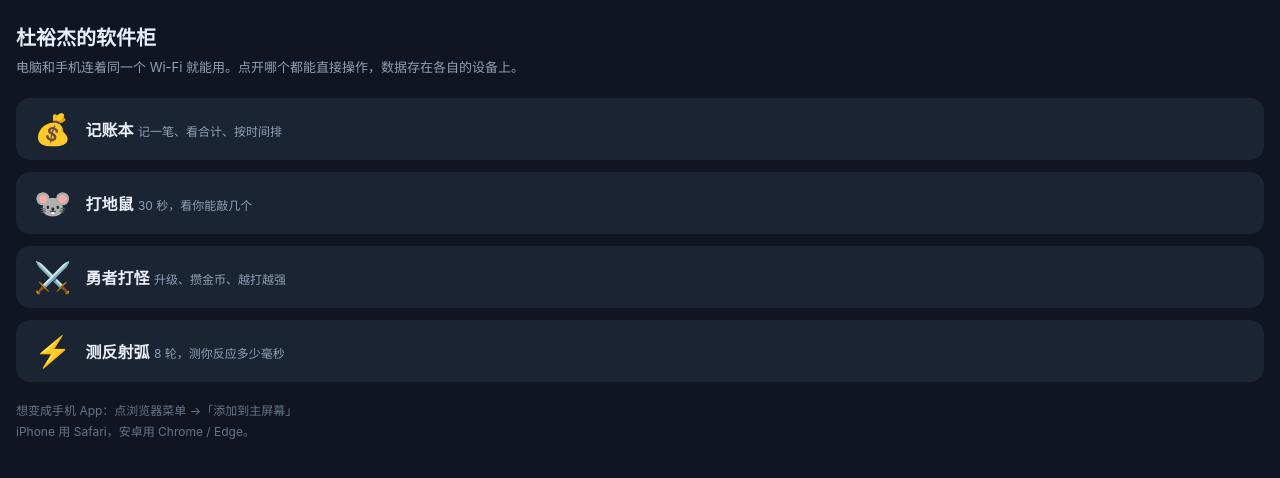
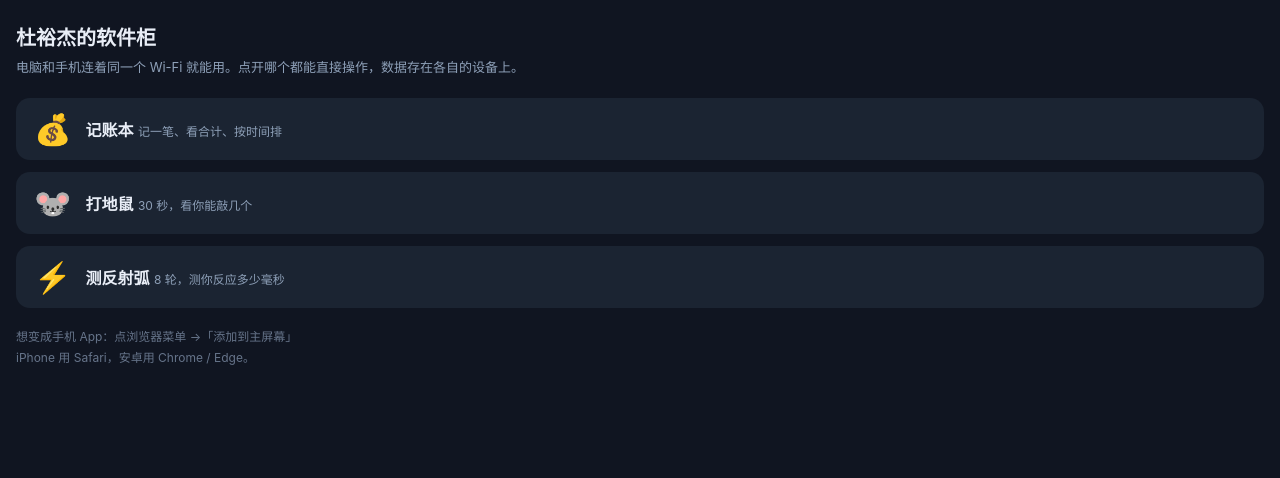
Before and after one commit to duyujie2005/my-apps, a plain HTML site: page index.html in a window 1280 px wide. Drawn offline with Linux system fonts and the light colour scheme.

Commit message:
Add files via upload

```diff
--- a/index.html
+++ b/index.html
@@ -56,14 +56,6 @@
     </span>
   </a>
 
-  <a class="card" href="hero.html">
-    <span class="icon">⚔️</span>
-    <span>
-      <span class="name">勇者打怪</span>
-      <span class="desc">升级、攒金币、越打越强</span>
-    </span>
-  </a>
-
   <a class="card" href="reflex.html">
     <span class="icon">⚡</span>
     <span>
```
